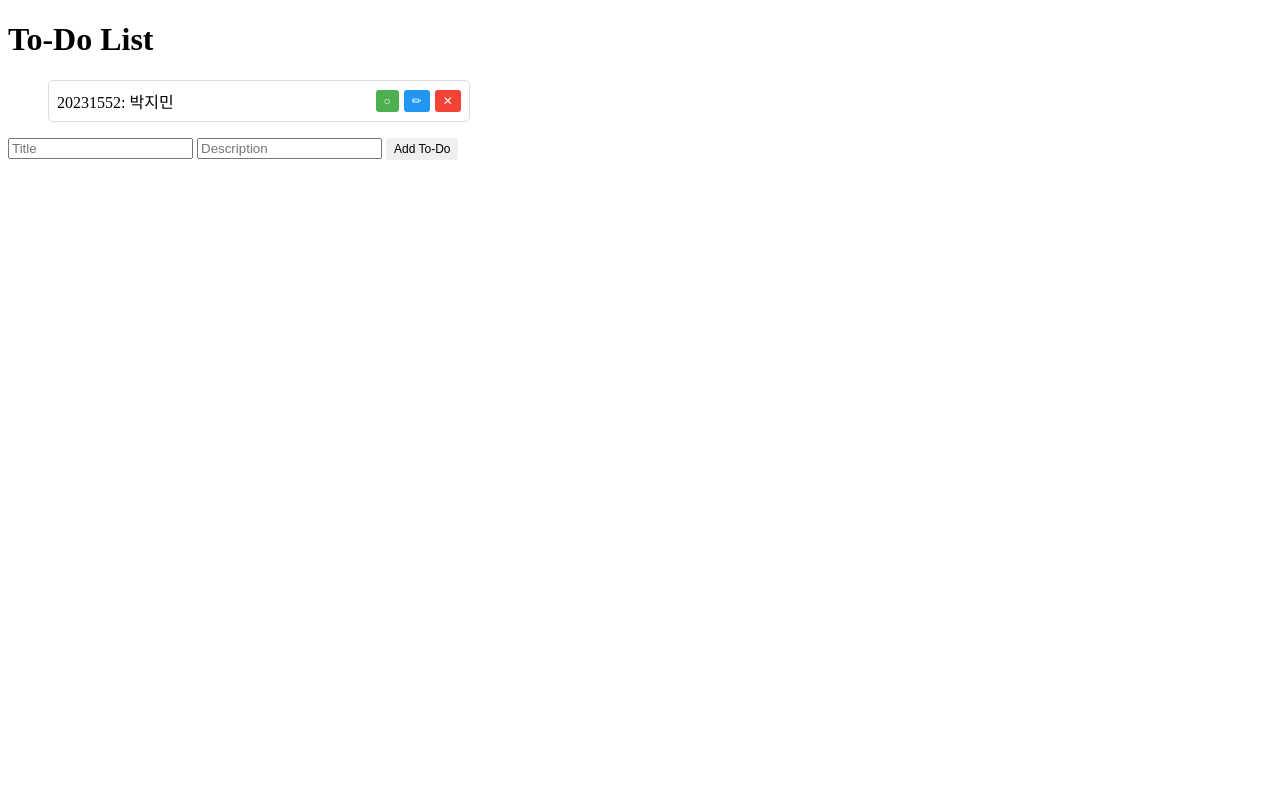
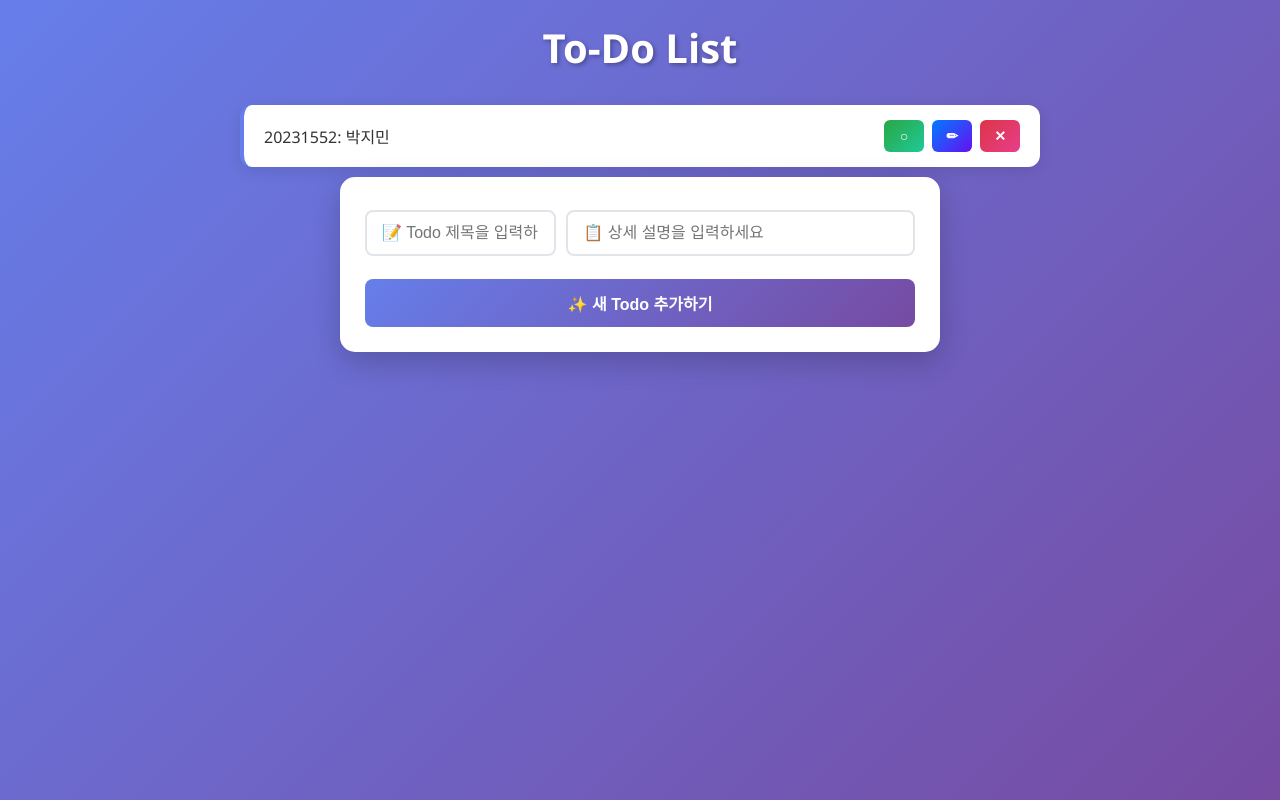
Before and after one commit to zzmnxn/DevOps_Course, a FastAPI app: page / in a window 1280 px wide. Run offline with FastAPI, Linux system fonts and the light colour scheme.

Commit message:
[feat] : error 개선

```diff
--- a/FastApi_Todos/templates/index.html
+++ b/FastApi_Todos/templates/index.html
@@ -5,52 +5,180 @@
     <meta name="viewport" content="width=device-width, initial-scale=1.0">
     <title>To-Do List</title>
     <style>
+        * {
+            margin: 0;
+            padding: 0;
+            box-sizing: border-box;
+        }
+
+        body {
+            font-family: 'Segoe UI', Tahoma, Geneva, Verdana, sans-serif;
+            background: linear-gradient(135deg, #667eea 0%, #764ba2 100%);
+            min-height: 100vh;
+            padding: 20px;
+        }
+
+        h1 {
+            text-align: center;
+            color: white;
+            margin-bottom: 30px;
+            font-size: 2.5em;
+            text-shadow: 2px 2px 4px rgba(0,0,0,0.3);
+        }
+
+        #todo-form {
+            background: white;
+            padding: 25px;
+            border-radius: 15px;
+            box-shadow: 0 10px 30px rgba(0,0,0,0.2);
+            margin-bottom: 30px;
+            max-width: 600px;
+            margin-left: auto;
+            margin-right: auto;
+        }
+
+        #todo-form input {
+            width: 100%;
+            padding: 12px 15px;
+            margin: 8px 0;
+            border: 2px solid #e1e5e9;
+            border-radius: 8px;
+            font-size: 16px;
+            transition: border-color 0.3s ease;
+        }
+
+        #todo-form input:focus {
+            outline: none;
+            border-color: #667eea;
+            box-shadow: 0 0 0 3px rgba(102, 126, 234, 0.1);
+        }
+
+        #todo-form button {
+            width: 100%;
+            padding: 12px;
+            background: linear-gradient(135deg, #667eea 0%, #764ba2 100%);
+            color: white;
+            border: none;
+            border-radius: 8px;
+            font-size: 16px;
+            font-weight: bold;
+            cursor: pointer;
+            transition: transform 0.2s ease, box-shadow 0.2s ease;
+        }
+
+        #todo-form button:hover {
+            transform: translateY(-2px);
+            box-shadow: 0 5px 15px rgba(102, 126, 234, 0.4);
+        }
+
+        #todo-list {
+            list-style: none;
+            max-width: 800px;
+            margin: 0 auto;
+        }
+
+        .todo-item {
+            background: white;
+            padding: 15px 20px;
+            margin: 10px 0;
+            border-radius: 12px;
+            box-shadow: 0 4px 15px rgba(0,0,0,0.1);
+            display: flex;
+            justify-content: space-between;
+            align-items: center;
+            transition: all 0.3s ease;
+            border-left: 4px solid #667eea;
+        }
+
+        .todo-item:hover {
+            transform: translateY(-2px);
+            box-shadow: 0 8px 25px rgba(0,0,0,0.15);
+        }
+
         .completed {
             text-decoration: line-through;
             opacity: 0.6;
-            background-color: #f0f0f0;
+            background-color: #f8f9fa;
+            border-left-color: #28a745;
         }
-        .todo-item {
-            padding: 8px;
-            margin: 3px 0;
-            border: 1px solid #ddd;
-            border-radius: 5px;
-            display: flex;
-            justify-content: space-between;
-            align-items: center;
-            max-width: 33%;
-            min-width: 300px;
-        }
+
         .todo-content {
             flex-grow: 1;
             cursor: pointer;
-            white-space: nowrap;
-            overflow: hidden;
-            text-overflow: ellipsis;
-            max-width: 200px;
+            font-size: 16px;
+            color: #333;
+            transition: color 0.3s ease;
         }
+
+        .todo-content:hover {
+            color: #667eea;
+        }
+
         .todo-buttons {
             display: flex;
-            gap: 5px;
+            gap: 8px;
         }
+
         button {
-            padding: 4px 8px;
+            padding: 8px 12px;
             border: none;
-            border-radius: 3px;
+            border-radius: 6px;
             cursor: pointer;
-            font-size: 12px;
+            font-size: 14px;
+            font-weight: bold;
+            transition: all 0.2s ease;
+            min-width: 40px;
         }
+
         .toggle-btn {
-            background-color: #4CAF50;
+            background: linear-gradient(135deg, #28a745, #20c997);
             color: white;
         }
+
+        .toggle-btn:hover {
+            transform: scale(1.1);
+            box-shadow: 0 4px 12px rgba(40, 167, 69, 0.4);
+        }
+
         .edit-btn {
-            background-color: #2196F3;
+            background: linear-gradient(135deg, #007bff, #6610f2);
             color: white;
         }
+
+        .edit-btn:hover {
+            transform: scale(1.1);
+            box-shadow: 0 4px 12px rgba(0, 123, 255, 0.4);
+        }
+
         .delete-btn {
-            background-color: #f44336;
+            background: linear-gradient(135deg, #dc3545, #e83e8c);
             color: white;
+        }
+
+        .delete-btn:hover {
+            transform: scale(1.1);
+            box-shadow: 0 4px 12px rgba(220, 53, 69, 0.4);
+        }
+
+        @media (max-width: 768px) {
+            body {
+                padding: 10px;
+            }
+
+            h1 {
+                font-size: 2em;
+            }
+
+            .todo-item {
+                flex-direction: column;
+                align-items: flex-start;
+                gap: 10px;
+            }
+
+            .todo-buttons {
+                width: 100%;
+                justify-content: center;
+            }
         }
     </style>
 </head>
@@ -58,16 +186,34 @@
     <h1>To-Do List</h1>
     <ul id="todo-list"></ul>
     <form id="todo-form">
-        <input type="text" id="title" placeholder="Title" required>
-        <input type="text" id="description" placeholder="Description" required>
-        <button type="submit">Add To-Do</button>
+        <div style="display: flex; gap: 10px; margin-bottom: 15px;">
+            <input type="text" id="title" placeholder="📝 Todo 제목을 입력하세요" required style="flex: 1;">
+            <input type="text" id="description" placeholder="📋 상세 설명을 입력하세요" required style="flex: 2;">
+        </div>
+        <button type="submit">✨ 새 Todo 추가하기</button>
     </form>
     <script>
         async function fetchTodos() {
-            const response = await fetch('/todos');
-            const todos = await response.json();
-            const todoList = document.getElementById('todo-list');
-            todoList.innerHTML = '';
+            try {
+                const response = await fetch('/todos');
+                if (!response.ok) throw new Error('Failed to fetch todos');
+                const todos = await response.json();
+                const todoList = document.getElementById('todo-list');
+                todoList.innerHTML = '';
+
+            if (todos.length === 0) {
+                const emptyMessage = document.createElement('li');
+                emptyMessage.innerHTML = `
+                    <div style="text-align: center; padding: 40px; color: #666; font-style: italic;">
+                        <div style="font-size: 48px; margin-bottom: 15px;">📝</div>
+                        <div>아직 등록된 Todo가 없습니다.</div>
+                        <div style="margin-top: 10px; font-size: 14px;">위의 폼을 사용해서 첫 번째 Todo를 추가해보세요!</div>
+                    </div>
+                `;
+                todoList.appendChild(emptyMessage);
+                return;
+            }
+
             todos.forEach(todo => {
                 const li = document.createElement('li');
                 li.className = `todo-item ${todo.completed ? 'completed' : ''}`;
@@ -112,6 +258,17 @@
                 li.appendChild(buttonContainer);
                 todoList.appendChild(li);
             });
+            } catch (error) {
+                console.error('Error fetching todos:', error);
+                const todoList = document.getElementById('todo-list');
+                todoList.innerHTML = `
+                    <li style="text-align: center; padding: 40px; color: #dc3545;">
+                        <div style="font-size: 48px; margin-bottom: 15px;">⚠️</div>
+                        <div>Todo 목록을 불러오는데 실패했습니다.</div>
+                        <div style="margin-top: 10px; font-size: 14px;">페이지를 새로고침해주세요.</div>
+                    </li>
+                `;
+            }
         }
 
         async function toggleTodo(id) {
@@ -161,6 +318,7 @@
             });
             if (response.ok) {
                 fetchTodos();
+                document.getElementById('todo-form').reset();
             }
         });
 
```
